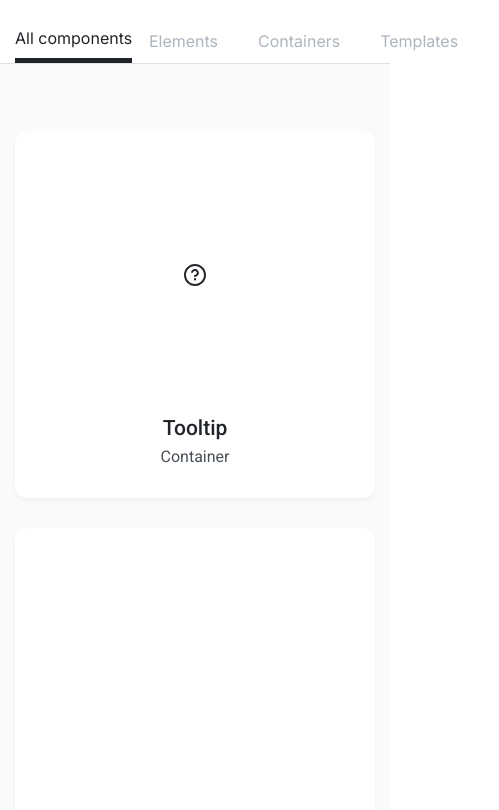
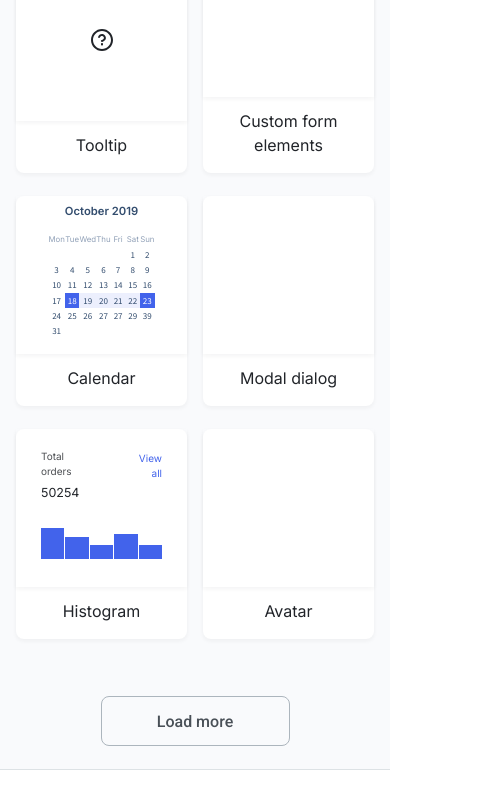
Before and after one commit to js-tasks-ru/htmlcss-20211021_mjaffk, a website: page index.html in a window 390 px wide. Shown: the part 314-1124 px from the top of the page, 499 px wide, since content can reach past the window. After the commit the page ends 1084 px from the top, so only its background shows below. Drawn offline with Linux system fonts and the light colour scheme.

Commit message:
Add solution for task 06-lection4_04 Adaptive pages

```diff
--- a/04-lection2/01-histogram/histogram.css
+++ b/04-lection2/01-histogram/histogram.css
@@ -3,30 +3,30 @@
     background: var(--white);
     border: 1px solid var(--grey-3);
     border-radius: 8px;
-    padding: 16px 24px 29px;
-    min-width: 246px;
+    padding: 1em 1.5em 1.8125em;
     width: 100%;
+    margin: 0;
 }
 
 .histogram__header {
     display: flex;
     justify-content: space-between;
-    margin-bottom: 39px;
+    margin-bottom: 2.4375em;
 }
 
 .histogram__group {
-    margin-right: 47px;
+    margin-right: 2.9375em;
 }
 
 .histogram__title {
     font-family: 'Inter', sans-serif;
     font-style: normal;
     font-weight: normal;
-    font-size: 16px;
-    line-height: 24px;
+    font-size: 1em;
+    line-height: 1.5em;
     color: var(--black);
     opacity: 0.8;
-    margin-bottom: 6px;
+    margin-bottom: 0.375em;
 }
 
 .histogram__total {
@@ -34,8 +34,8 @@
     font-family: 'Inter', sans-serif;
     font-style: normal;
     font-weight: normal;
-    font-size: 20px;
-    line-height: 26px;
+    font-size: 1.25em;
+    line-height: 1.625em;
     color: var(--black);
 }
 
@@ -43,19 +43,18 @@
     font-family: 'Inter', sans-serif;
     font-style: normal;
     font-weight: normal;
-    font-size: 16px;
-    line-height: 24px;
+    font-size: 1em;
+    line-height: 1.5em;
     text-align: right;
     text-decoration: none;
     color: var(--primary);
-    padding: 3px 0 0;
-
+    padding: 0.1675em 0 0;
 }
 
 .histogram__chart {
     display: flex;
     justify-content: space-between;
-    height: 50px;
+    height: 3.125em;
     align-items: flex-end;
 }
 
--- a/assets/css/main.css
+++ b/assets/css/main.css
@@ -35,7 +35,7 @@
 
     --title-color: var(--blue-space);
 
-    --default-border: 1px solid var(--grey-2)
+    --default-border: 1px solid var(--grey-2);
 }
 
 * {
@@ -45,9 +45,11 @@
 html,
 body {
     width: 100%;
+    min-height: 100vh;
 }
 
-ul {
+* {
+    box-sizing: border-box;
     padding: 0;
     margin: 0;
 }
--- a/components/card/card.css
+++ b/components/card/card.css
@@ -12,7 +12,6 @@
 
 .card__preview {
     width: 100%;
-    min-height: 222px;
     margin-bottom: 25px;
     display: flex;
     align-items: center;
@@ -20,7 +19,7 @@
     flex: 1 1 auto;
 }
 
-.card__preview__calendar {
+.card__preview_calendar {
     font-size: 11px;
     width: 202px;
 }
@@ -45,3 +44,41 @@
     text-align: center;
     color: var(--grey-4);
 }
+
+@media (max-width: 600px) {
+    .card {
+        border-radius: 8px;
+        padding: 0;
+    }
+
+    .card__title {
+        font-family: 'Inter', sans-serif;
+        font-weight: normal;
+        font-size: 16px;
+        line-height: 24px;
+        padding: 12px 10px 10px;
+    }
+
+    .card__description {
+        display: none;
+    }
+
+    .card__preview {
+        padding: 10px;
+        margin-bottom: 0;
+        overflow: hidden;
+        box-sizing: border-box;
+        box-shadow: 0 2px 4px rgba(33, 36, 41, 0.05);
+    }
+
+    .card__preview_calendar {
+        border: none;
+        font-size: 9px;
+        width: 140px;
+    }
+
+    .card__preview_histogram {
+        font-size: 10px;
+        border: none;
+    }
+}
--- a/components/element-info/element-info.css
+++ b/components/element-info/element-info.css
@@ -22,3 +22,9 @@
     padding: 0;
     margin:0;
 }
+
+@media (max-width: 600px) {
+    .element-info {
+        padding: 0 16px;
+    }
+}
--- a/components/footer/footer.css
+++ b/components/footer/footer.css
@@ -28,3 +28,9 @@
     max-width: 640px;
     margin: 0 auto;
 }
+
+@media (max-width: 600px) {
+    .footer {
+        display: none;
+    }
+}
--- a/components/header/header.css
+++ b/components/header/header.css
@@ -33,3 +33,33 @@
 .header__navigation-menu {
     margin: 0 56px 0 auto;
 }
+
+@media (max-width: 600px) {
+    .header {
+        padding-top: 17px;
+    }
+
+    .header__toolbar {
+        justify-content: center;
+    }
+
+    .header__theme-switcher {
+        display: none;
+    }
+
+    .header__title {
+        font-weight: normal;
+        font-size: 28px;
+        line-height: 38px;
+        color: var(--grey-4);
+        padding: 48px 0 69px;
+    }
+
+    .header__navigation-menu {
+        display: none;
+    }
+
+    .header__tabs {
+        display: none;
+    }
+}
--- a/components/preview/preview.css
+++ b/components/preview/preview.css
@@ -8,7 +8,7 @@
 
 .preview__button {
     display: block;
-    margin: 64px auto 0;
+    margin: 34px auto 0;
     grid-column: 1/ -1;
 }
 
@@ -22,3 +22,19 @@
 .preview__card {
     height: 367px;
 }
+
+@media (max-width: 600px) {
+    .preview {
+        padding: 23px 0;
+    }
+
+    .preview__card-list {
+        column-gap: 16px;
+        row-gap: 23px;
+        grid-template-columns: repeat(auto-fit, minmax(164px, 1fr));
+    }
+
+    .preview__card {
+        height: 210px;
+    }
+}
--- a/index.html
+++ b/index.html
@@ -3,19 +3,20 @@
 <html lang='en'>
   <head>
     <meta charset='UTF-8'>
+    <meta name='viewport' content='width=device-width, initial-scale=1'>
     <title>Main page</title>
     <link rel='stylesheet' href='./assets/css/main.css'>
-    <link rel='stylesheet' href='./components/header/header.css'>
     <link rel='stylesheet'
       href='./components/navigation-menu/navigation-menu.css'>
     <link rel='stylesheet' href='./components/tabs/tabs.css'>
-    <link rel='stylesheet' href='./components/preview/preview.css'>
-    <link rel='stylesheet' href='./components/footer/footer.css'>
-    <link rel='stylesheet' href='./components/card/card.css'>
     <link rel='stylesheet' href='./05-lection3/01-tooltip/tooltip.css'>
     <link rel='stylesheet' href='./05-lection3/03-calendar/calendar.css'>
     <link rel='stylesheet' href='./04-lection2/01-histogram/histogram.css'>
     <link rel='stylesheet' href='./03-lection1/01-button/button.css'>
+    <link rel='stylesheet' href='./components/card/card.css'>
+    <link rel='stylesheet' href='./components/header/header.css'>
+    <link rel='stylesheet' href='./components/preview/preview.css'>
+    <link rel='stylesheet' href='./components/footer/footer.css'>
   </head>
   <body>
     <div class='wrapper'>
@@ -120,7 +121,7 @@
           </article>
           <article class='card preview__card'>
             <div class='card__preview'>
-              <div class='calendar card__preview__calendar'>
+              <div class='calendar card__preview_calendar'>
                 <div class='calendar__title'>
                   October 2019
                 </div>
@@ -193,7 +194,7 @@
           </article>
           <article class='card preview__card'>
             <div class='card__preview'>
-              <dl class='histogram'>
+              <dl class='histogram card__preview_histogram'>
                 <div class='histogram__header'>
                   <div class='histogram__group'>
                     <dt class='histogram__title'>Total orders</dt>
--- a/utils/utils.css
+++ b/utils/utils.css
@@ -2,7 +2,7 @@
     box-sizing: border-box;
     max-width: 1140px;
     margin: 0 auto;
-    padding: 0 15px;
+    padding: 0 16px;
     width: 100%;
 }
 
```
Also changed, not shown: components/code-box/code-box.css (+8 -0 lines), components/template/template.css (+32 -0 lines), pages/template.html (+11 -9 lines).
